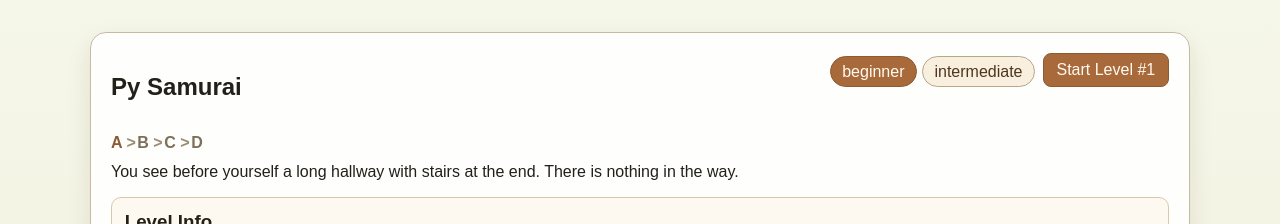
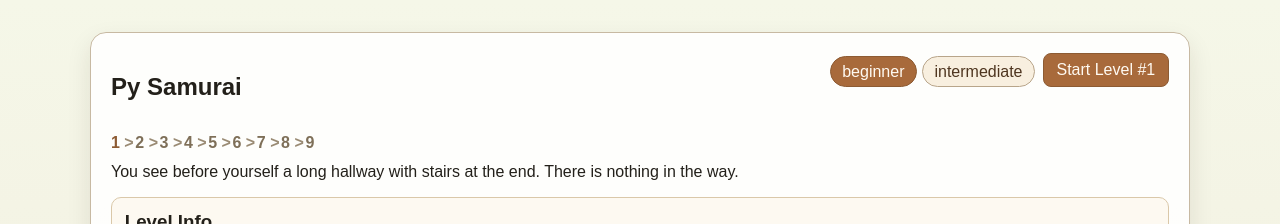
Before and after one commit to unagi/code-py-samurai, a React (Vite) app: page / in a window 1280 px wide. Shown: the top 224 px of the page. Built offline with nearby package versions, Linux system fonts and the light colour scheme.

Commit message:
feat(web): render full level progress based on selected tower
Reason: replace placeholder progress labels with actual level numbers up to course maximum.

Impact: progress bar now shows #1..#N from tower definition and highlights current level.

Breaking change: none

```diff
--- a/src/web/App.tsx
+++ b/src/web/App.tsx
@@ -182,13 +182,18 @@ export default function App() {
   const editorViewRef = useRef<EditorView | null>(null);
   const levelNumber = 1;
 
-  const level = useMemo(() => {
-    const tower = towers.find((item) => item.name === towerName) ?? towers[0];
-    return tower.getLevel(levelNumber) ?? tower.levels[0];
+  const selectedTower = useMemo(() => {
+    return towers.find((item) => item.name === towerName) ?? towers[0];
   }, [towerName]);
 
+  const level = useMemo(() => {
+    return selectedTower.getLevel(levelNumber) ?? selectedTower.levels[0];
+  }, [selectedTower]);
+
   const availableApi = useMemo(() => getAvailableApiList(level), [level]);
-  const levelSteps = useMemo(() => ["A", "B", "C", "D"], []);
+  const levelSteps = useMemo(() => {
+    return Array.from({ length: selectedTower.levelCount }, (_, index) => index + 1);
+  }, [selectedTower]);
 
   const refreshGameState = (): void => {
     const session = sessionRef.current;
@@ -268,12 +273,15 @@ export default function App() {
                 </button>
               ))}
             </div>
-            <button onClick={startLevel}>Start Level #1</button>
+            <button onClick={startLevel}>Start Level #{levelNumber}</button>
           </div>
         </header>
         <nav className="level-progress" aria-label="Level Progress">
           {levelSteps.map((step, index) => (
-            <span key={step} className={index === 0 ? "progress-step active" : "progress-step"}>
+            <span
+              key={step}
+              className={step === levelNumber ? "progress-step active" : "progress-step"}
+            >
               {step}
               {index < levelSteps.length - 1 ? <span className="progress-arrow">{" > "}</span> : null}
             </span>
```
